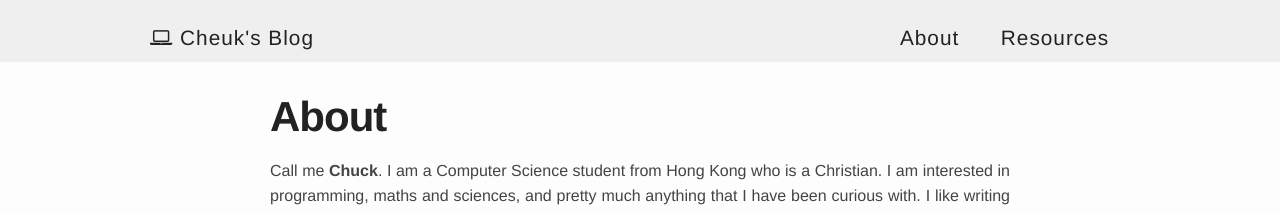
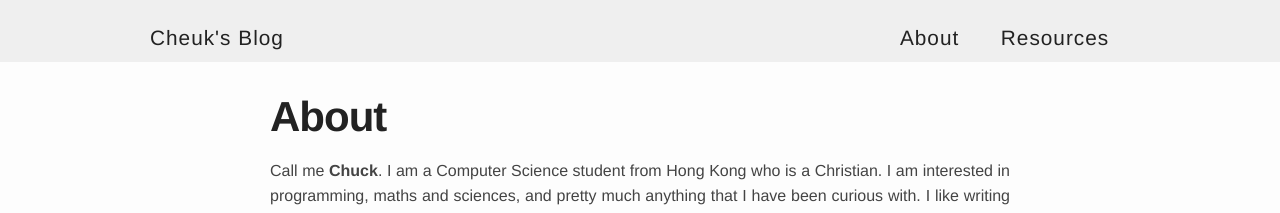
Before and after one commit to chuck-sys/personal-site, a Jekyll site: the page built from about.md, in a window 1280 px wide. Shown: the top 213 px of the page. Built offline with Jekyll 4.4.1, drawn with Linux system fonts in a browser that asks for light colours; nearby versions of some CDN libraries.

Commit message:
Finally remove font awesome in favour of gemoji

```diff
--- a/_includes/head.html
+++ b/_includes/head.html
@@ -1,10 +1,6 @@
 <meta charset="utf-8">
 <meta http-equiv="X-UA-Compatible" content="IE=edge">
 <meta name="viewport" content="width=device-width, initial-scale=1">
-
-<link rel="alternate" type="application/rss+xml" title="{{ site.title }}" href="{{ "/feed.xml" | prepend: site.baseurl | prepend: site.url }}" />
-
-<link rel="stylesheet" href="https://maxcdn.bootstrapcdn.com/font-awesome/4.5.0/css/font-awesome.min.css">
 
 <link rel="stylesheet" href="/css/main.css">
 
--- a/_includes/header.html
+++ b/_includes/header.html
@@ -1,7 +1,7 @@
 <nav>
   <div class="wrapper">
     <a href="/" class="nav-title">
-      <i class="fa fa-laptop"></i> {{ site.title }}
+      {{ site.title }}
     </a>
 
     {% for node in site.pages reversed %}
```
